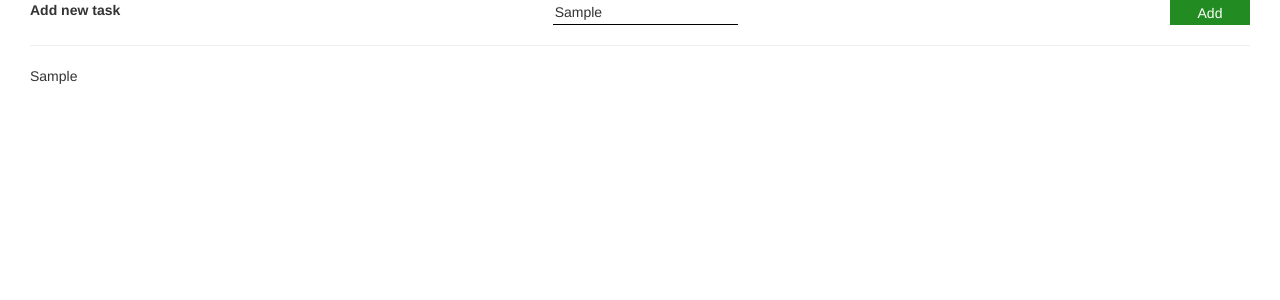
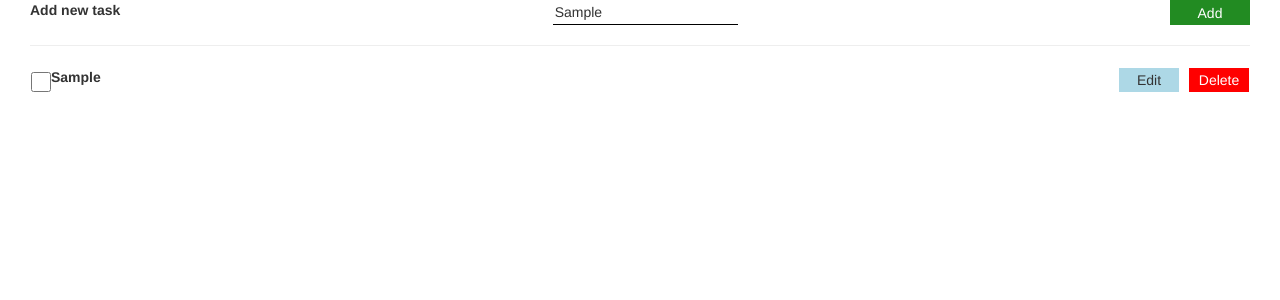
Before and after one commit to KolosUK/JSPCamp, an Angular app: page / in a window 1280 px wide. Both pictures are taken after typing "Sample" into the empty fields and a click on the button "Add". Shown: the top 300 px of the page. Built offline with nearby package versions, Linux system fonts and the light colour scheme.

Commit message:
add new task as object

```diff
--- a/src/app/app.component.html
+++ b/src/app/app.component.html
@@ -1,9 +1,9 @@
 <!-- <app-new-item-add #appChild></app-new-item-add> -->
 <div class="new-item-add">
     <label for="new-task-name">Add new task</label>
-    <input type="text" name="task name" id="new-task-name" [(ngModel)]='taskName'>
+    <input type="text" id="new-task-name" [(ngModel)]='taskName'>
     <button class="add-button" (click)="onCreateButtonClick()">Add</button>
 </div>
 
 <hr>
-<p *ngFor="let task of tasks">{{task}}</p>
+<app-task-item *ngFor="let task of tasks" [task]='task'></app-task-item>
--- a/src/app/app.component.ts
+++ b/src/app/app.component.ts
@@ -1,4 +1,5 @@
 import { Component } from '@angular/core';
+import Task from './task';
 
 @Component({
   selector: 'app-root',
@@ -10,7 +11,6 @@ export class AppComponent {
   taskName: string;
 
   onCreateButtonClick() {
-    // this.tasks.push('this.taskName');
-    this.tasks.push(this.taskName);
+    this.tasks.push(new Task(this.taskName));
   }
 }
--- a/src/app/task-item/task-item.component.html
+++ b/src/app/task-item/task-item.component.html
@@ -2,7 +2,7 @@
     <div class="list__item_name" [ngClass]=" ">
         <input type="checkbox" id="list__item-1_value" class="list__item_value">
         <!-- <p class="tasks__list-item">{{ taskName }}</p> -->
-        <label for="list__item-1_value">{{taskName}}</label>
+        <label for="list__item-1_value">{{task.name}}</label>
     </div>
     <div class="list__item_description">
         <button class="edit__button">Edit</button>
--- a/src/app/task-item/task-item.component.ts
+++ b/src/app/task-item/task-item.component.ts
@@ -1,26 +1,11 @@
-import { Component, OnInit } from '@angular/core';
+import { Component, Input } from '@angular/core';
+import Task from '../task';
 
 @Component({
   selector: 'app-task-item',
   templateUrl: './task-item.component.html',
   styleUrls: ['./task-item.component.css']
 })
-export class TaskItemComponent implements OnInit {
-  taskId: number = 1;
-  taskName: string = 'Buy baking soda';
-  // username: string = '';
-  checkStatus: string = 'checked';
-
-  constructor() {}
-
-  // onCheckboxClick() {
-  //   return this.checkStatus === 'checked' ? 'line-through' : 'none';
-  // }
-
-  // getTextDecoration() {
-  //   this.taskIsDone = true;
-  //   return;
-  // }
-
-  ngOnInit(): void {}
+export class TaskItemComponent {
+  @Input() task: Task;
 }
--- /dev/null
+++ b/src/app/task.ts
@@ -0,0 +1,11 @@
+export default class Task {
+  id: number;
+  name: string;
+  isDone: boolean;
+
+  constructor(name: string) {
+    this.name = name;
+    this.id = new Date().getTime();
+    this.isDone = false;
+  }
+}
```
